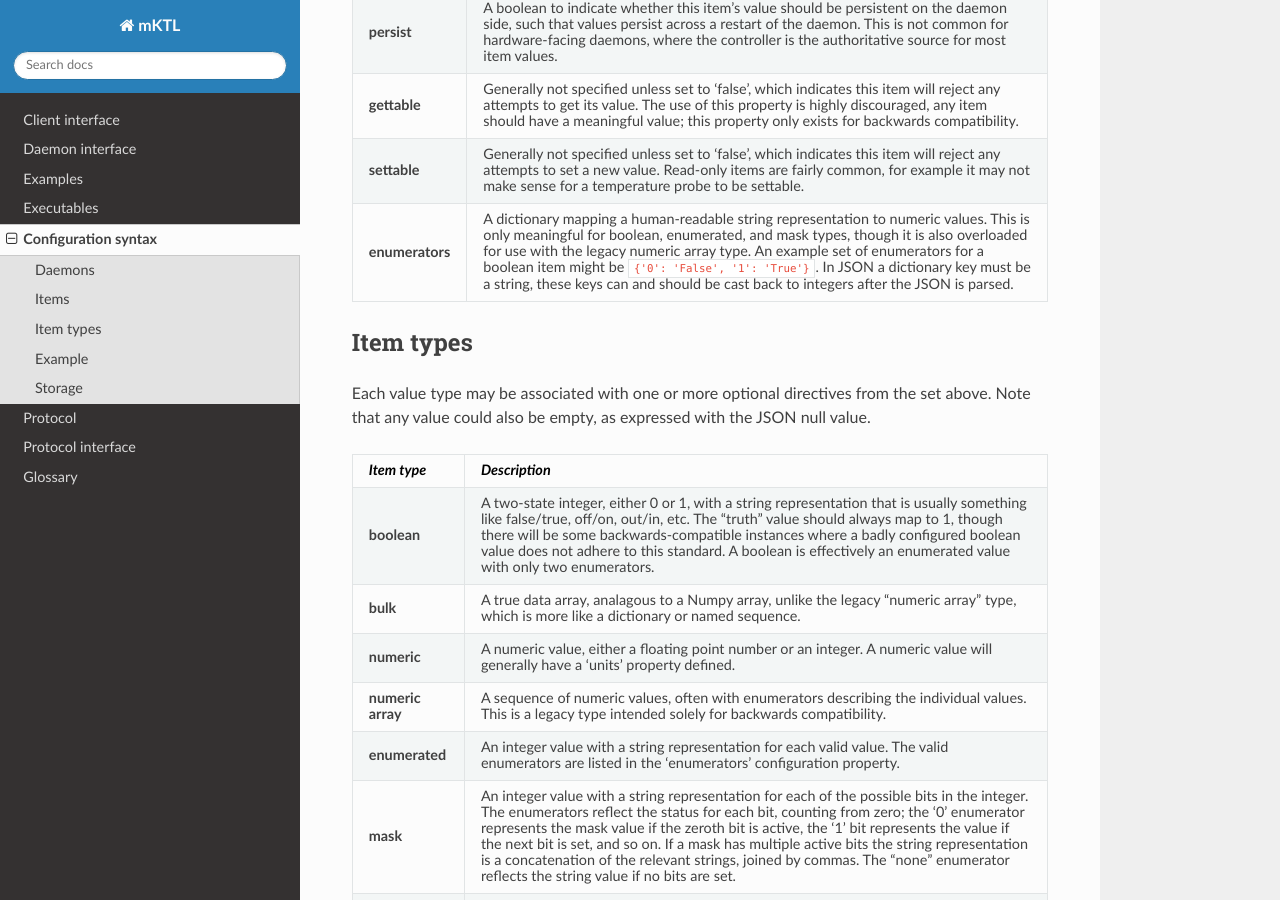
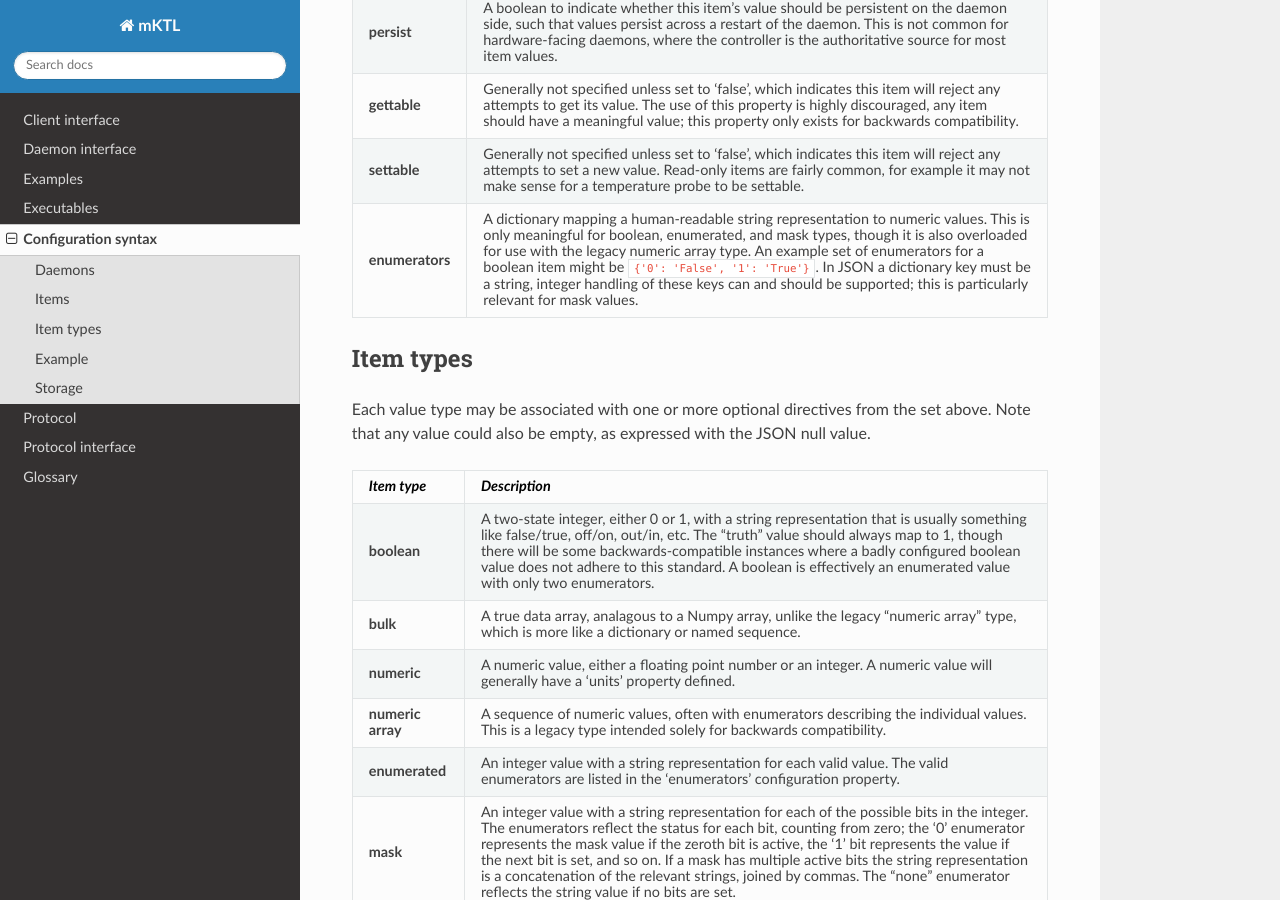
Before and after one commit to KeckObservatory/mKTL, a Sphinx documentation site: the page built from doc/configuration.rst, in a window 1280 px wide and 900 px high, scrolled down 1891 px. Built offline with Sphinx 7.4.7 and the Read the Docs theme 3.1.0, drawn with Linux system fonts in a browser that asks for light colours.

Commit message:
Adjust the keys-as-strings commentary for the enumerators.

```diff
--- a/doc/configuration.rst
+++ b/doc/configuration.rst
@@ -156,9 +156,9 @@ item.
 		though it is also overloaded for use with the legacy
 		numeric array type. An example set of enumerators for
 		a boolean item might be ``{'0': 'False', '1': 'True'}``.
-		In JSON a dictionary key must be a string, these keys
-		can and should be cast back to integers after the JSON
-		is parsed.
+		In JSON a dictionary key must be a string, integer
+		handling of these keys can and should be supported;
+		this is particularly relevant for mask values.
 =============== ===============================================================
 
 Item types
```
